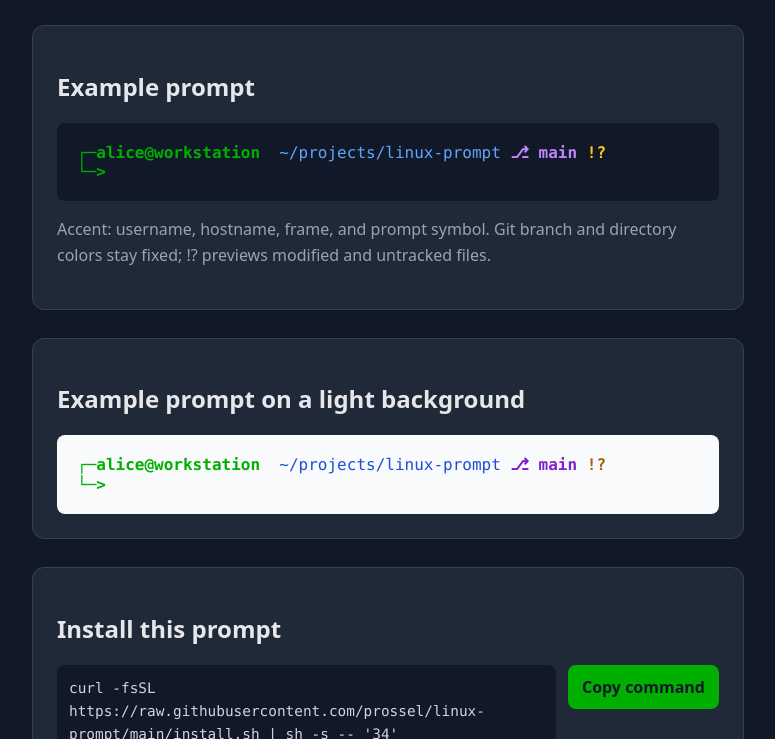
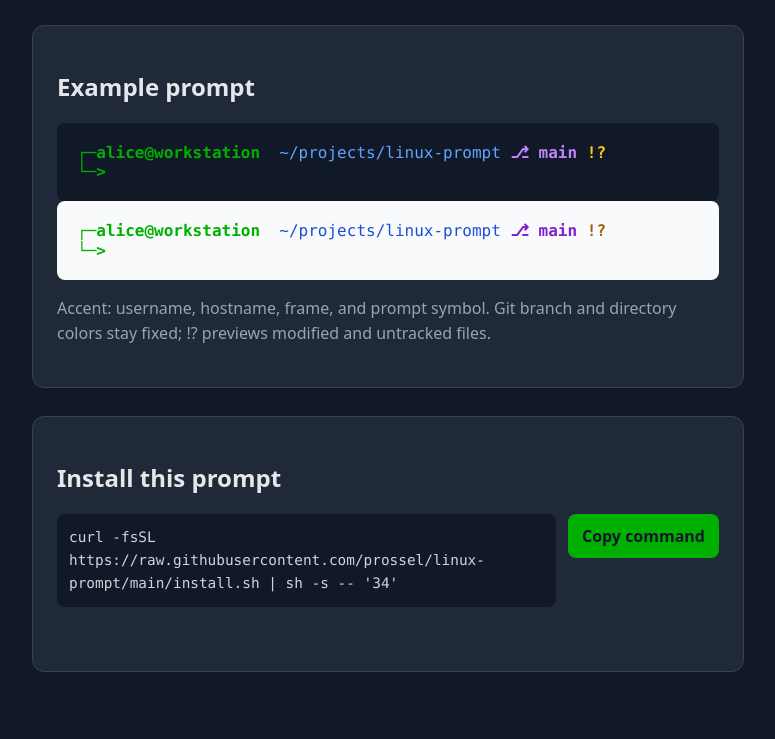
Before and after one commit to prossel/linux-prompt, a plain HTML site: page index.html in a window 1280 px wide. Shown: the part 490-1229 px from the top of the page, without its empty margins (252-1027 px from the left). Drawn offline with Linux system fonts and the light colour scheme.

Commit message:
Refactor light preview section to improve clarity and maintain consistency in prompt descriptions

```diff
--- a/index.html
+++ b/index.html
@@ -198,15 +198,11 @@
           <div><span class="accent">┌─</span><span class="accent">alice</span><span class="accent">@</span><span class="accent">workstation</span>&nbsp;&nbsp;<span class="directory">~/projects/linux-prompt</span><span class="branch"> ⎇ main</span><span class="status"> !?</span></div>
           <div><span class="accent">└─&gt;</span></div>
         </div>
-        <p>Accent: username, hostname, frame, and prompt symbol. Git branch and directory colors stay fixed; !? previews modified and untracked files.</p>
-      </section>
-
-      <section class="panel" aria-labelledby="light-preview-heading">
-        <h2 id="light-preview-heading">Example prompt on a light background</h2>
         <div class="prompt light-preview" aria-label="Example shell prompt on a light background">
           <div><span class="accent">┌─</span><span class="accent">alice</span><span class="accent">@</span><span class="accent">workstation</span>&nbsp;&nbsp;<span class="directory">~/projects/linux-prompt</span><span class="branch"> ⎇ main</span><span class="status"> !?</span></div>
           <div><span class="accent">└─&gt;</span></div>
         </div>
+        <p>Accent: username, hostname, frame, and prompt symbol. Git branch and directory colors stay fixed; !? previews modified and untracked files.</p>
       </section>
 
       <section class="panel" aria-labelledby="install-heading">
```
